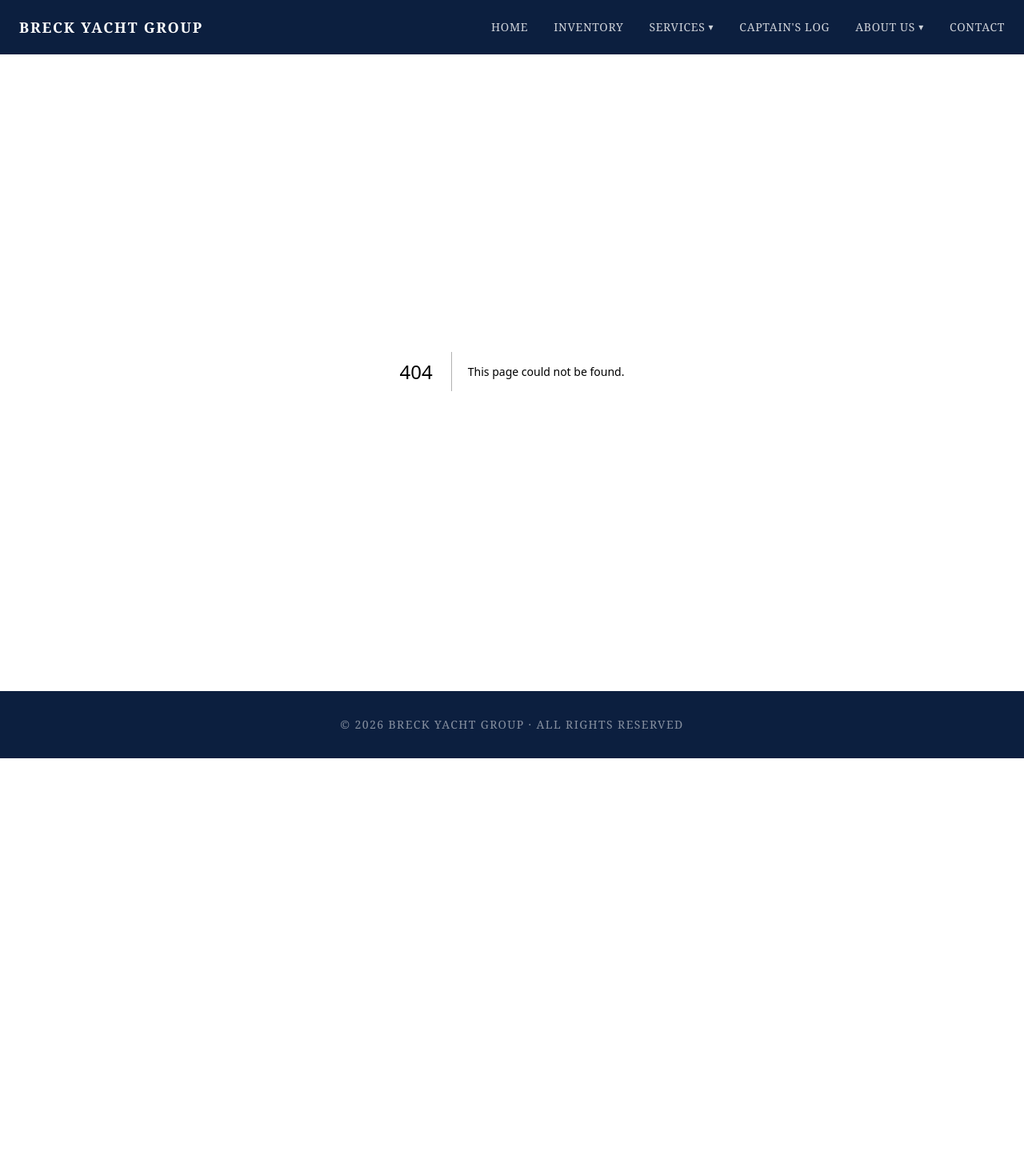
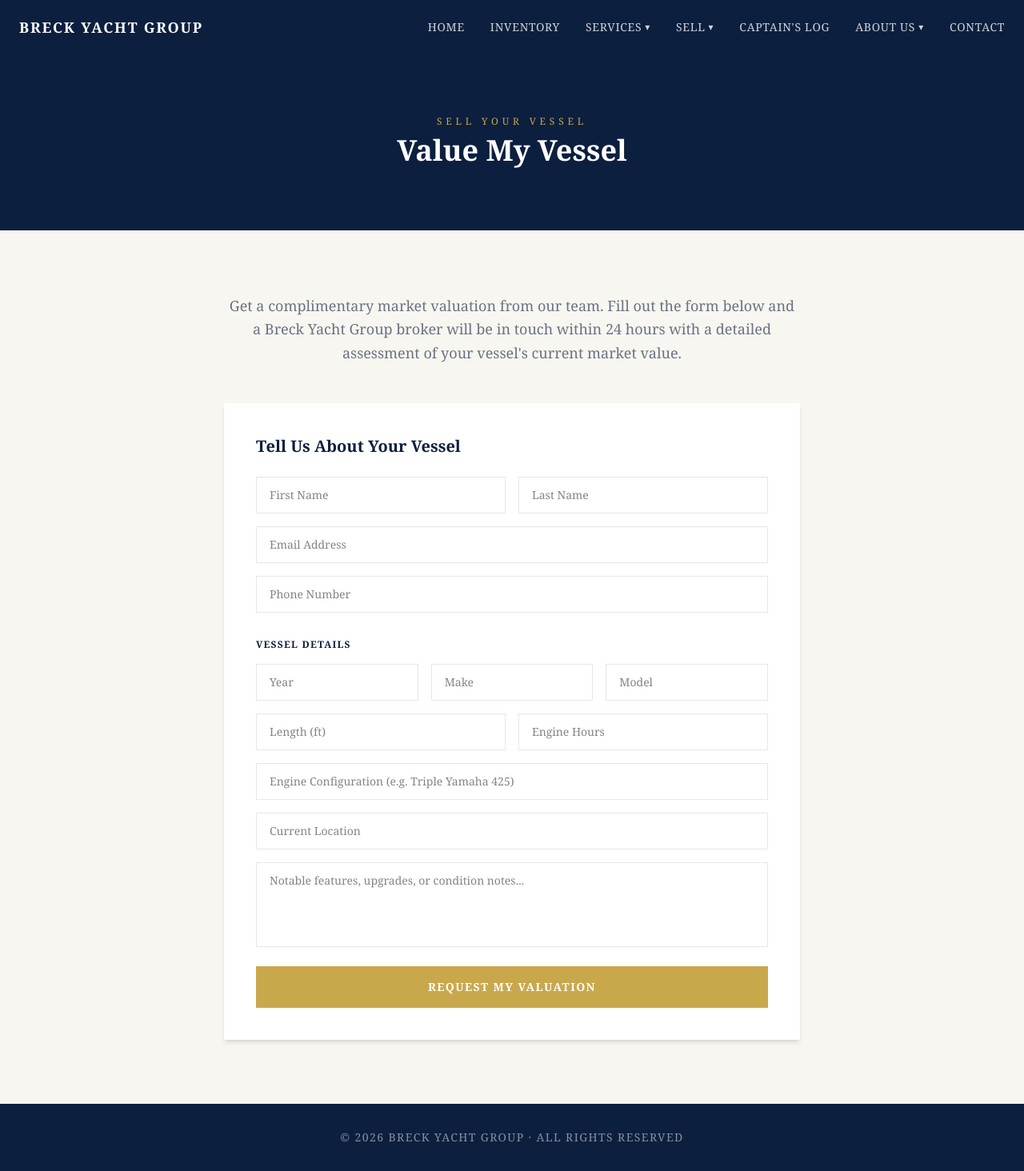
Before and after one commit to BreckYachtGroup/breck-yacht-group, a Next.js app: page /sell/value-my-vessel in a window 1280 px wide. Before the commit this address had no page. Shown: the whole page at 80% size. Before the commit the page ends 948 px from the top, so only its background shows below. Built offline with nearby package versions, Linux system fonts and the light colour scheme.

Commit message:
add sell dropdown with value my vessel and sellers guide pages

```diff
--- /dev/null
+++ b/src/app/sell/sellers-guide/page.tsx
@@ -0,0 +1,81 @@
+import Link from 'next/link'
+
+const steps = [
+  {
+    number: '01',
+    title: 'Get a Market Valuation',
+    body: 'The first step is understanding what your vessel is worth in today\'s market. Our brokers analyze recent comparable sales, current inventory levels, and your vessel\'s specific condition and features to arrive at a realistic and competitive asking price.',
+  },
+  {
+    number: '02',
+    title: 'List With Breck Yacht Group',
+    body: 'Once you\'re ready to list, we handle everything — professional photography, detailed listing creation, and distribution across our network and co-brokerage channels. Your vessel gets maximum exposure to qualified buyers.',
+  },
+  {
+    number: '03',
+    title: 'Prepare Your Vessel',
+    body: 'First impressions matter. We\'ll advise you on any repairs, detailing, or staging that could meaningfully impact your sale price or time on market. Small investments here often yield significant returns.',
+  },
+  {
+    number: '04',
+    title: 'Showings & Sea Trials',
+    body: 'We coordinate all showings and sea trials with serious, pre-qualified buyers — saving you time and protecting your privacy. You won\'t be fielding calls from tire-kickers.',
+  },
+  {
+    number: '05',
+    title: 'Negotiate & Accept an Offer',
+    body: 'When an offer comes in, your broker will negotiate on your behalf to achieve the best possible price and terms. We\'ll walk you through every detail before you sign anything.',
+  },
+  {
+    number: '06',
+    title: 'Close the Sale',
+    body: 'We manage the entire closing process — coordinating the survey, sea trial, escrow, documentation, and title transfer. Once everything is complete, funds are released and the deal is done.',
+  },
+]
+
+export default function SellersGuidePage() {
+  return (
+    <div style={{ backgroundColor: '#f8f6f1' }} className="min-h-screen">
+      <div style={{ backgroundColor: '#0c1f3f' }} className="py-20 text-center text-white">
+        <p className="text-xs tracking-[0.4em] uppercase mb-2" style={{ color: '#c9a84c' }}>Sell Your Vessel</p>
+        <h1 className="text-4xl font-bold">Seller&apos;s Guide</h1>
+      </div>
+
+      <div className="max-w-4xl mx-auto px-6 py-20">
+        <p className="text-gray-500 text-lg text-center mb-16 leading-relaxed">
+          Selling a luxury vessel requires the right partner. Here&apos;s how Breck Yacht Group manages the process from valuation to closing — so you get the best outcome with the least hassle.
+        </p>
+
+        <div className="flex flex-col gap-8 mb-16">
+          {steps.map((step) => (
+            <div key={step.number} className="bg-white shadow-md p-8 flex gap-6">
+              <div className="text-4xl font-bold shrink-0" style={{ color: '#c9a84c' }}>{step.number}</div>
+              <div>
+                <h2 className="text-xl font-bold mb-3" style={{ color: '#0c1f3f' }}>{step.title}</h2>
+                <p className="text-gray-600 leading-relaxed">{step.body}</p>
+              </div>
+            </div>
+          ))}
+        </div>
+
+        <div className="text-center">
+          <p className="text-gray-500 mb-6">Ready to find out what your vessel is worth?</p>
+          <Link
+            href="/sell/value-my-vessel"
+            className="inline-block px-8 py-4 text-sm tracking-widest uppercase font-semibold text-white mr-4"
+            style={{ backgroundColor: '#c9a84c' }}
+          >
+            Value My Vessel
+          </Link>
+          <Link
+            href="/#contact"
+            className="inline-block px-8 py-4 text-sm tracking-widest uppercase font-semibold text-white"
+            style={{ backgroundColor: '#0c1f3f' }}
+          >
+            Contact a Broker
+          </Link>
+        </div>
+      </div>
+    </div>
+  )
+}
--- /dev/null
+++ b/src/app/sell/value-my-vessel/page.tsx
@@ -0,0 +1,55 @@
+export default function ValueMyVesselPage() {
+  return (
+    <div style={{ backgroundColor: '#f8f6f1' }} className="min-h-screen">
+      <div style={{ backgroundColor: '#0c1f3f' }} className="py-20 text-center text-white">
+        <p className="text-xs tracking-[0.4em] uppercase mb-2" style={{ color: '#c9a84c' }}>Sell Your Vessel</p>
+        <h1 className="text-4xl font-bold">Value My Vessel</h1>
+      </div>
+
+      <div className="max-w-3xl mx-auto px-6 py-20">
+        <p className="text-gray-500 text-lg text-center mb-12 leading-relaxed">
+          Get a complimentary market valuation from our team. Fill out the form below and a Breck Yacht Group broker will be in touch within 24 hours with a detailed assessment of your vessel&apos;s current market value.
+        </p>
+
+        <div className="bg-white shadow-md p-10">
+          <h2 className="text-xl font-bold mb-6" style={{ color: '#0c1f3f' }}>Tell Us About Your Vessel</h2>
+          <form className="flex flex-col gap-4">
+            {/* Owner Info */}
+            <div className="grid grid-cols-1 sm:grid-cols-2 gap-4">
+              <input type="text" placeholder="First Name" className="border border-gray-200 px-4 py-3 text-sm focus:outline-none focus:border-gray-400" />
+              <input type="text" placeholder="Last Name" className="border border-gray-200 px-4 py-3 text-sm focus:outline-none focus:border-gray-400" />
+            </div>
+            <input type="email" placeholder="Email Address" className="border border-gray-200 px-4 py-3 text-sm focus:outline-none focus:border-gray-400" />
+            <input type="tel" placeholder="Phone Number" className="border border-gray-200 px-4 py-3 text-sm focus:outline-none focus:border-gray-400" />
+
+            {/* Vessel Info */}
+            <p className="text-xs tracking-widest uppercase font-semibold mt-4" style={{ color: '#0c1f3f' }}>Vessel Details</p>
+            <div className="grid grid-cols-1 sm:grid-cols-3 gap-4">
+              <input type="number" placeholder="Year" className="border border-gray-200 px-4 py-3 text-sm focus:outline-none focus:border-gray-400" />
+              <input type="text" placeholder="Make" className="border border-gray-200 px-4 py-3 text-sm focus:outline-none focus:border-gray-400" />
+              <input type="text" placeholder="Model" className="border border-gray-200 px-4 py-3 text-sm focus:outline-none focus:border-gray-400" />
+            </div>
+            <div className="grid grid-cols-1 sm:grid-cols-2 gap-4">
+              <input type="text" placeholder="Length (ft)" className="border border-gray-200 px-4 py-3 text-sm focus:outline-none focus:border-gray-400" />
+              <input type="number" placeholder="Engine Hours" className="border border-gray-200 px-4 py-3 text-sm focus:outline-none focus:border-gray-400" />
+            </div>
+            <input type="text" placeholder="Engine Configuration (e.g. Triple Yamaha 425)" className="border border-gray-200 px-4 py-3 text-sm focus:outline-none focus:border-gray-400" />
+            <input type="text" placeholder="Current Location" className="border border-gray-200 px-4 py-3 text-sm focus:outline-none focus:border-gray-400" />
+            <textarea
+              placeholder="Notable features, upgrades, or condition notes..."
+              rows={4}
+              className="border border-gray-200 px-4 py-3 text-sm focus:outline-none focus:border-gray-400 resize-none"
+            />
+            <button
+              type="submit"
+              className="py-4 text-sm tracking-widest uppercase font-semibold text-white transition-opacity hover:opacity-90 mt-2"
+              style={{ backgroundColor: '#c9a84c' }}
+            >
+              Request My Valuation
+            </button>
+          </form>
+        </div>
+      </div>
+    </div>
+  )
+}
--- a/src/components/Nav.tsx
+++ b/src/components/Nav.tsx
@@ -6,16 +6,20 @@ import { useState } from 'react'
 export default function Nav() {
   const [aboutOpen, setAboutOpen] = useState(false)
   const [servicesOpen, setServicesOpen] = useState(false)
+  const [sellOpen, setSellOpen] = useState(false)
   const [mobileOpen, setMobileOpen] = useState(false)
   const [mobileAboutOpen, setMobileAboutOpen] = useState(false)
   const [mobileServicesOpen, setMobileServicesOpen] = useState(false)
+  const [mobileSellOpen, setMobileSellOpen] = useState(false)
 
   const closeAll = () => {
     setMobileOpen(false)
     setAboutOpen(false)
     setServicesOpen(false)
+    setSellOpen(false)
     setMobileAboutOpen(false)
     setMobileServicesOpen(false)
+    setMobileSellOpen(false)
   }
 
   return (
@@ -61,6 +65,30 @@ export default function Nav() {
                 </Link>
                 <Link href="/services/buying-guide" onClick={closeAll} className="block px-5 py-3 text-sm tracking-wider uppercase text-white/80 hover:text-white hover:bg-white/10 transition-colors">
                   Buying Guide
+                </Link>
+              </div>
+            )}
+          </div>
+
+          {/* Sell Dropdown */}
+          <div
+            className="relative"
+            onMouseEnter={() => setSellOpen(true)}
+            onMouseLeave={() => setSellOpen(false)}
+          >
+            <button className="text-white/80 hover:text-white text-sm tracking-wider uppercase transition-colors flex items-center gap-1">
+              Sell <span className="text-xs">▾</span>
+            </button>
+            {sellOpen && (
+              <div
+                className="absolute top-full left-0 mt-2 w-48 shadow-lg"
+                style={{ backgroundColor: '#0c1f3f', border: '1px solid rgba(255,255,255,0.1)' }}
+              >
+                <Link href="/sell/value-my-vessel" onClick={closeAll} className="block px-5 py-3 text-sm tracking-wider uppercase text-white/80 hover:text-white hover:bg-white/10 transition-colors">
+                  Value My Vessel
+                </Link>
+                <Link href="/sell/sellers-guide" onClick={closeAll} className="block px-5 py-3 text-sm tracking-wider uppercase text-white/80 hover:text-white hover:bg-white/10 transition-colors">
+                  Seller&apos;s Guide
                 </Link>
               </div>
             )}
@@ -139,6 +167,22 @@ export default function Nav() {
             )}
           </div>
 
+          {/* Mobile Sell */}
+          <div style={{ borderBottom: '1px solid rgba(255,255,255,0.05)' }}>
+            <button
+              className="w-full text-left px-2 py-4 text-sm tracking-wider uppercase text-white/80 flex justify-between"
+              onClick={() => setMobileSellOpen(!mobileSellOpen)}
+            >
+              Sell <span>{mobileSellOpen ? '▴' : '▾'}</span>
+            </button>
+            {mobileSellOpen && (
+              <div className="pl-4 pb-2">
+                <Link href="/sell/value-my-vessel" onClick={closeAll} className="block py-3 text-sm tracking-wider uppercase text-white/60 hover:text-white transition-colors">Value My Vessel</Link>
+                <Link href="/sell/sellers-guide" onClick={closeAll} className="block py-3 text-sm tracking-wider uppercase text-white/60 hover:text-white transition-colors">Seller&apos;s Guide</Link>
+              </div>
+            )}
+          </div>
+
           <Link href="/blog" onClick={closeAll} className="px-2 py-4 text-sm tracking-wider uppercase text-white/80 hover:text-white transition-colors" style={{ borderBottom: '1px solid rgba(255,255,255,0.05)' }}>
             Captain's Log
           </Link>
```
